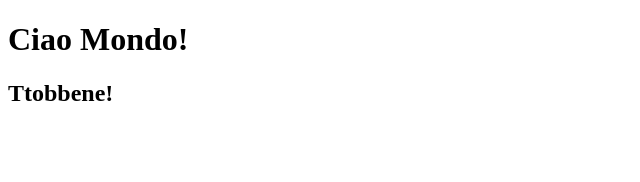
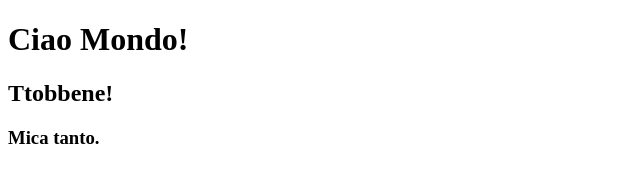
Before and after one commit to Lonrot-RedScharlach/mio-progetto-git, a plain HTML site: page index.html in a window 1280 px wide. Shown: the whole page, without its empty margins (0-640 px from the left). Drawn offline with Linux system fonts and the light colour scheme.

Commit message:
Aggiunta terza riga

```diff
--- a/index.html
+++ b/index.html
@@ -6,5 +6,6 @@
 <body>
     <h1>Ciao Mondo!</h1>
 	<h2>Ttobbene!</h2>
+		<h3>Mica tanto.</h3>
 </body>
 </html>
```
